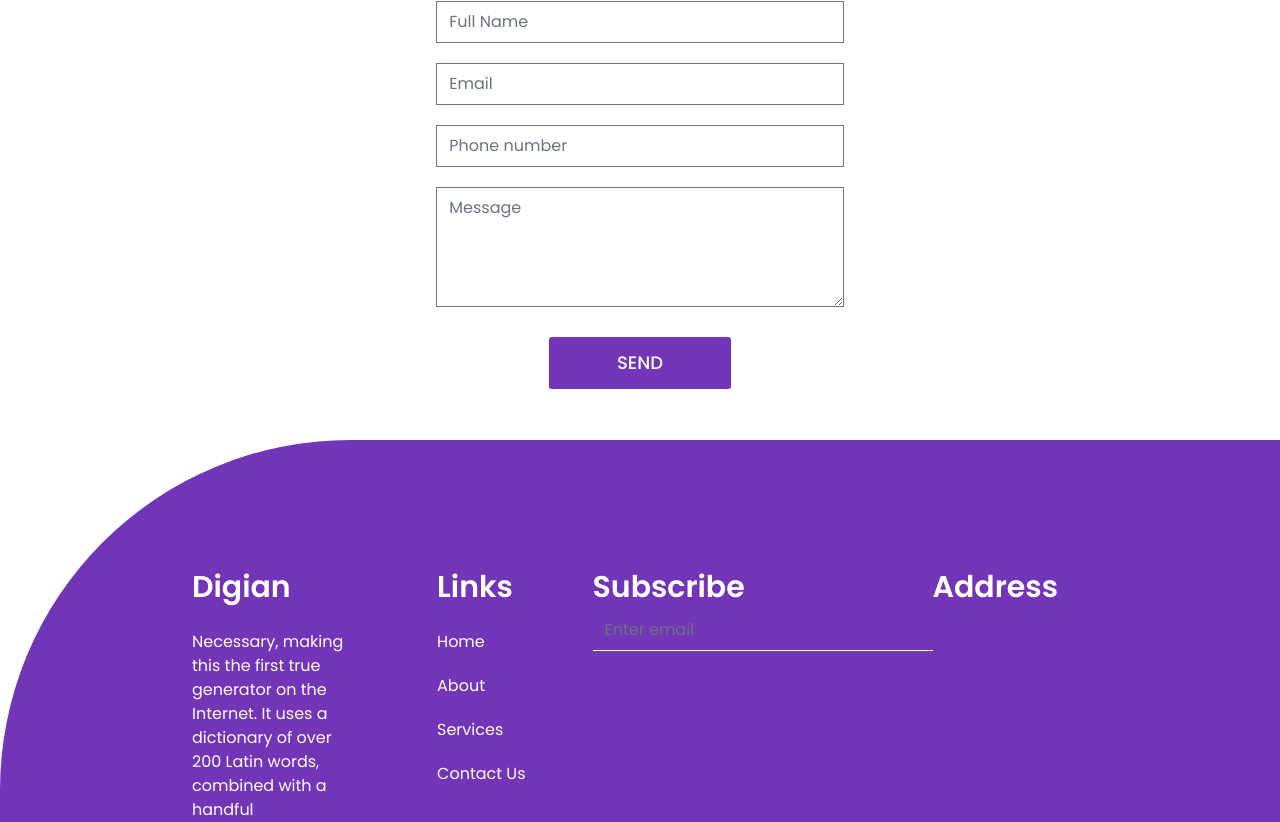
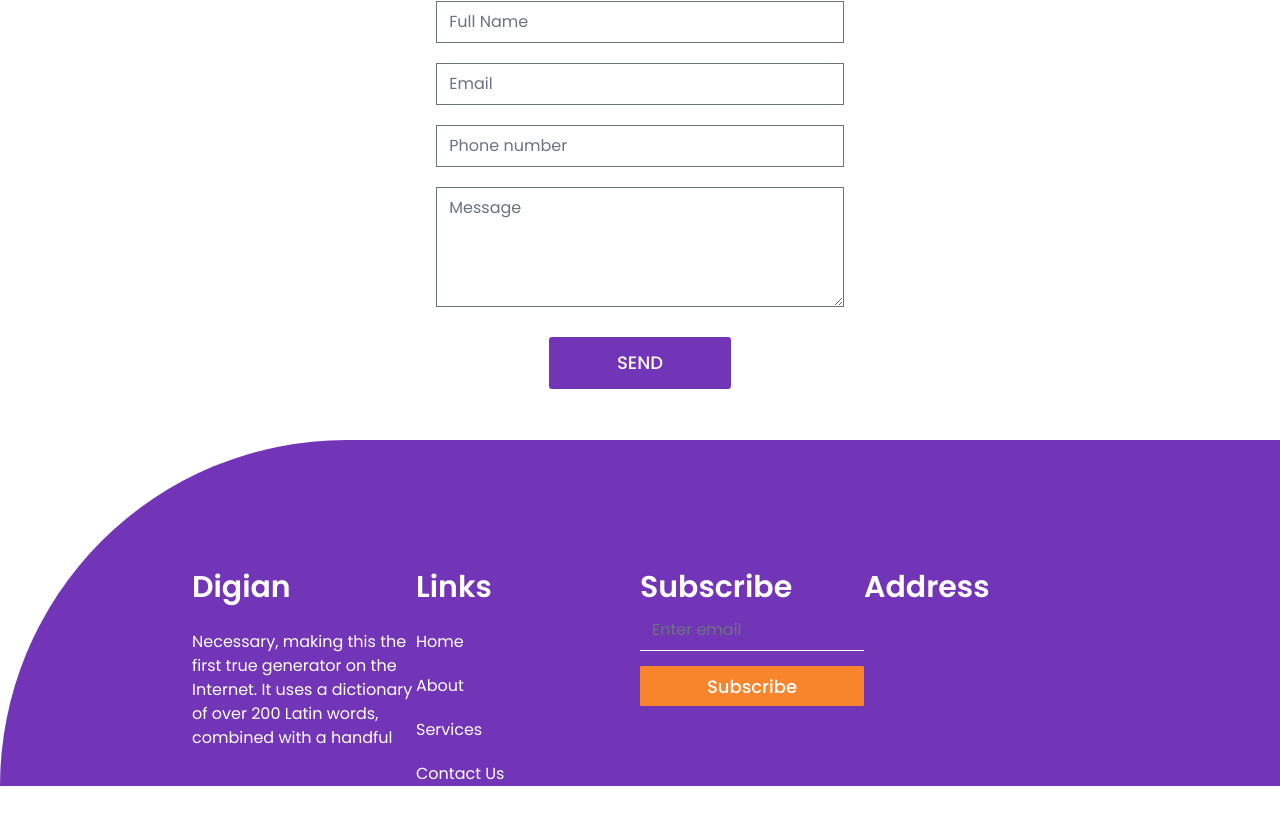
Before and after one commit to SvyatoyTapok/nextjs-dashboard, a Next.js app: page / in a window 1280 px wide. Shown: the part 3438-4260 px from the top of the page. After the commit the page ends 4224 px from the top, so only its background shows below. Built offline with nearby package versions, Linux system fonts and the light colour scheme; a web font is replaced by a local one.

Commit message:
zaebalo ya spat' hochy

```diff
--- a/app/components/FooterSection/FooterSection.tsx
+++ b/app/components/FooterSection/FooterSection.tsx
@@ -1,3 +1,5 @@
+import HeaderMoveButton from "../HeaderMoveButton/HeaderMoveButton";
+
 export default function FooterSection() {
     return (
         <div
@@ -7,23 +9,18 @@ export default function FooterSection() {
                 flexDirection: 'row',
                 backgroundColor: '#7335b7',
                 borderRadius: '350px 0 0 0 ',
-                justifyContent: 'center'
+                justifyContent: 'center',
             }}>
             <div className="wrapper"
                 style={{
-                    width: '70%',
                     display: 'flex',
                     flexDirection: 'row',
                     marginTop: 125,
-                    justifyContent: 'space-between'
+                    width: '70%',
+                    justifyContent: 'evenly'
                 }}>
                 <div className="FirstColumn"
-                    style={{
-                        display: 'flex',
-                        flex: 25,
-                        width: '100%',
-                        flexDirection: 'column',
-                    }}>
+                    style={{ display: 'flex', flexDirection: 'column', width: '25%' }}>
                     <h1 style={{ fontWeight: 600, color: 'white', fontSize: 30 }}>{'Digian'}</h1>
                     <p style={{ marginTop: 20, color: 'white' }}>
                         {`Necessary, making this
@@ -35,12 +32,7 @@ export default function FooterSection() {
                 </div>
                 <div
                     className="SecondColumn"
-                    style={{
-                        display: 'flex',
-                        flex: 25,
-                        flexDirection: 'column',
-                        paddingLeft: '10%',
-                    }}>
+                    style={{ display: 'flex', flexDirection: 'column', width: '25%' }}>
                     <h1 style={{ fontWeight: 600, color: 'white', fontSize: 30 }}>{'Links'}</h1>
                     <p style={{ marginTop: 20, color: 'white' }}>{'Home'}</p>
                     <p style={{ marginTop: 20, color: 'white' }}>{'About'}</p>
@@ -49,12 +41,7 @@ export default function FooterSection() {
                 </div>
                 <div
                     className="ThirdColumn"
-                    style={{
-                        display: 'flex',
-                        flex: 25,
-                        width: '100%',
-                        flexDirection: 'column',
-                    }}>
+                    style={{ display: 'flex', flexDirection: 'column', width: '25%' }}>
                     <h1 style={{ fontWeight: 600, color: 'white', fontSize: 30 }}>{'Subscribe'}</h1>
                     <input
                         className="focus:ring-transparent"
@@ -66,19 +53,26 @@ export default function FooterSection() {
                             borderRight: 'none',
                             color: 'white',
                             outlineWidth: '0',
-
                         }}
                         placeholder="Enter email"
+                    />
+                    <HeaderMoveButton
+                        text={"Subscribe"}
+                        href={"/"}
+                        bgColor="#f8842b"
+                        textColor="white"
+                        marginTop={15}
+                        width={"100%"}
+                        paddingTop={10}
+                        paddingBottom={10}
+                        paddingLeft={55}
+                        paddingRight={55}
+                        borderRadius={1}
                     />
                 </div>
                 <div
                     className="FourthColumn"
-                    style={{
-                        display: 'flex',
-                        flex: 25,
-                        width: '100%',
-                        flexDirection: 'column',
-                    }}>
+                    style={{ display: 'flex', flexDirection: 'column' }}>
                     <h1 style={{ fontWeight: 600, color: 'white', fontSize: 30 }}>{'Address'}</h1>
                 </div>
             </div>
--- a/app/components/HeaderMoveButton/HeaderMoveButton.tsx
+++ b/app/components/HeaderMoveButton/HeaderMoveButton.tsx
@@ -11,8 +11,8 @@ type Props = {
     onClick?: () => void,
     fontSize?: number | string,
     fontWeight?: string,
-    width?: number,
-    height?: number,
+    width?: number | string,
+    height?: number | string,
     marginTop?: number,
     marginLeft?: number,
     marginRight?: number,
```
